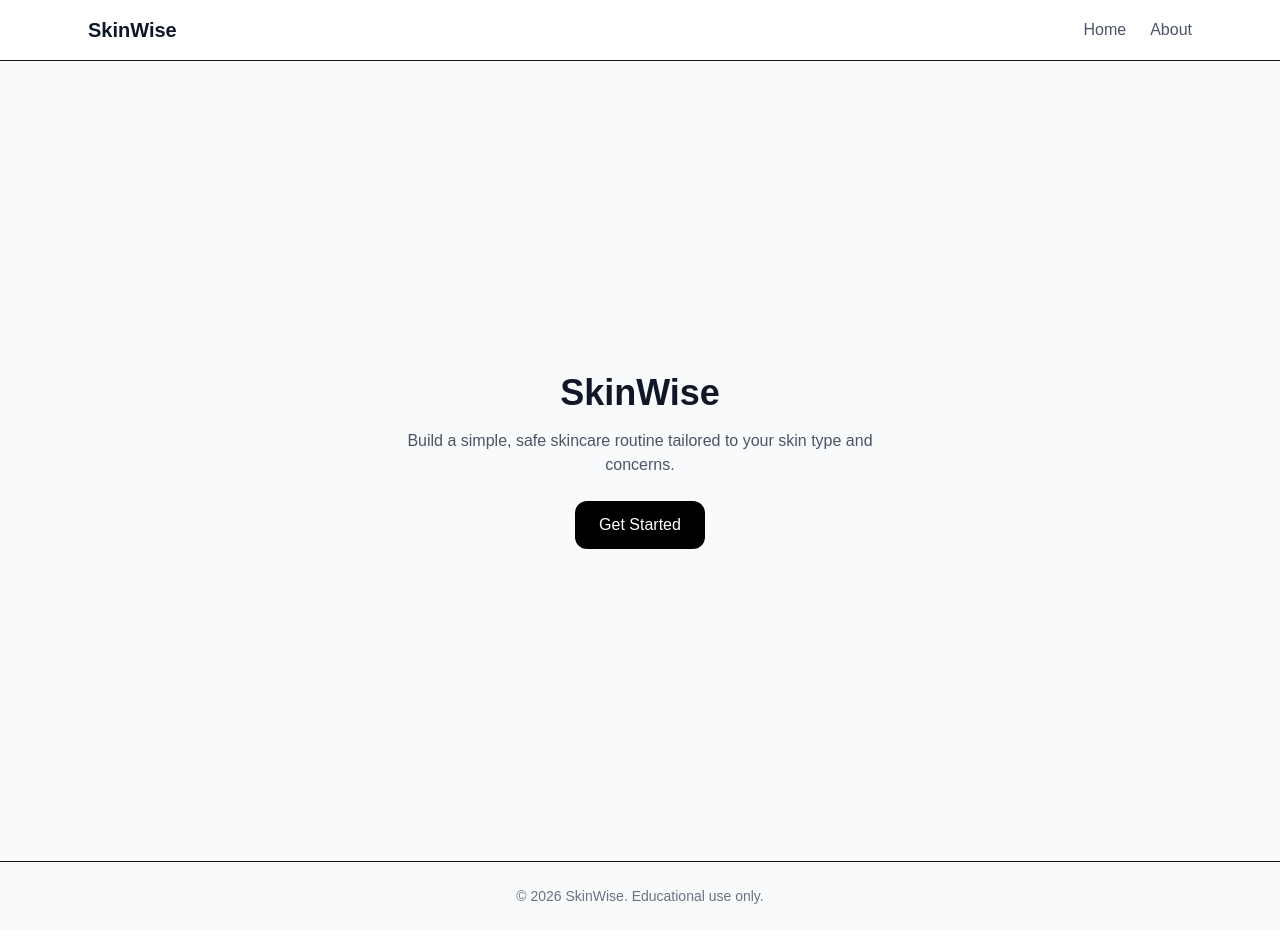
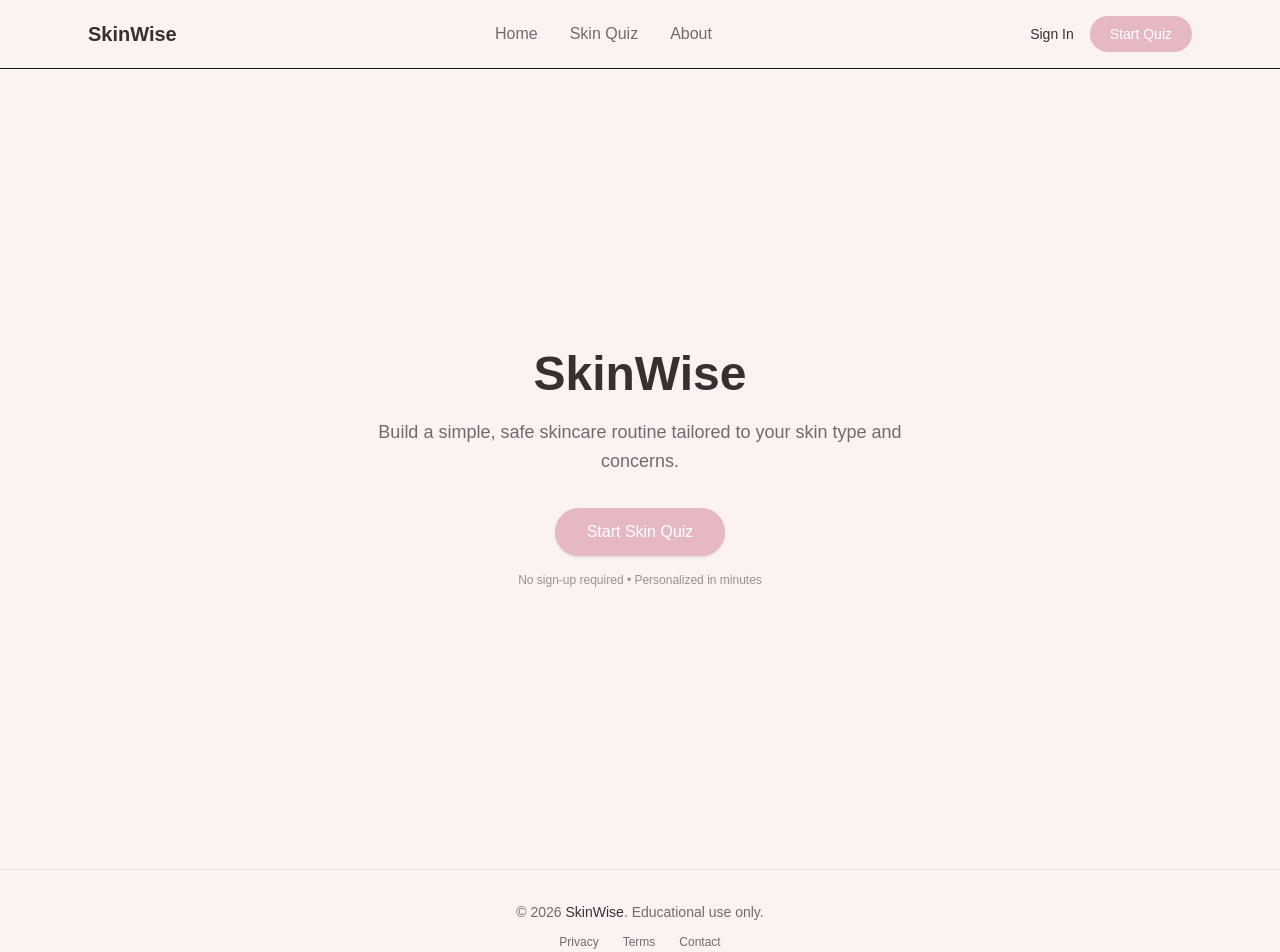
Before and after one commit to Shehnazdeep/SkinWise, a Next.js app: page / in a window 1280 px wide. Shown: the top 952 px of the page. Before the commit the page ends 930 px from the top, so only its background shows below. Built offline with nearby package versions, Linux system fonts and the light colour scheme.

Commit message:
UI styling done

```diff
--- a/app/layout.tsx
+++ b/app/layout.tsx
@@ -16,8 +16,8 @@ const geistMono = Geist_Mono({
 });
 
 export const metadata: Metadata = {
-  title: "Create Next App",
-  description: "Generated by create next app",
+  title: "SkinWise",
+  description: "SkinWise helps you discover personalized skincare routines tailored to your skin type and concerns.",
 };
 
 export default function RootLayout({
--- a/app/page.tsx
+++ b/app/page.tsx
@@ -1,18 +1,33 @@
 import Image from "next/image";
+
 export default function Home() {
   return (
-    <main className="min-h-screen bg-gray-50 flex items-center justify-center">
+    <main className="min-h-screen bg-[#FBF3F0] flex items-center justify-center">
       <div className="max-w-xl text-center p-6">
-        <h1 className="text-4xl font-semibold text-gray-900">
+
+        {/* Brand Name */}
+        <h1 className="text-5xl font-semibold text-[#3A2F2F]">
           SkinWise
         </h1>
-        <p className="mt-4 text-gray-600">
+
+        {/* Tagline */}
+        <p className="mt-5 text-[#3A2F2F]/70 text-lg leading-relaxed">
           Build a simple, safe skincare routine tailored to your skin type and concerns.
         </p>
 
-        <button className="mt-6 px-6 py-3 rounded-xl bg-black text-white hover:bg-gray-800 transition">
-          Get Started
+        {/* Primary CTA */}
+        <button
+          className="mt-8 px-8 py-3 rounded-full
+          bg-[#E6B8C2] text-white font-medium
+          hover:bg-[#B5838D] transition shadow-sm"
+        >
+          Start Skin Quiz
         </button>
+
+        {/* Secondary trust text */}
+        <p className="mt-4 text-xs text-[#3A2F2F]/50">
+          No sign-up required • Personalized in minutes
+        </p>
       </div>
     </main>
   );
--- a/components/Footer.tsx
+++ b/components/Footer.tsx
@@ -1,8 +1,26 @@
 export default function Footer() {
     return (
-        <footer className="w-full border-t bg-gray-50">
-            <div className="max-w-6xl mx-auto px-6 py-6 text-sm text-gray-500 text-center">
-                © {new Date().getFullYear()} SkinWise. Educational use only.
+        <footer className="w-full border-t border-[#E6B8C2]/40 bg-[#FBF3F0]">
+            <div className="max-w-6xl mx-auto px-6 py-8 text-sm text-center text-[#3A2F2F]/70">
+
+                <p>
+                    © {new Date().getFullYear()} <span className="font-medium text-[#3A2F2F]">SkinWise</span>.
+                    Educational use only.
+                </p>
+
+                {/* Optional links */}
+                <div className="mt-3 flex justify-center gap-6 text-xs">
+                    <a href="#" className="hover:text-[#B5838D] transition">
+                        Privacy
+                    </a>
+                    <a href="#" className="hover:text-[#B5838D] transition">
+                        Terms
+                    </a>
+                    <a href="#" className="hover:text-[#B5838D] transition">
+                        Contact
+                    </a>
+                </div>
+
             </div>
         </footer>
     );
--- a/components/Header.tsx
+++ b/components/Header.tsx
@@ -1,15 +1,56 @@
+// export default function Header() {
+//     return (
+//         <header className="w-full border-b bg-white">
+//             <div className="max-w-6xl mx-auto px-6 py-4 flex justify-between items-center">
+//                 <h1 className="text-xl font-semibold text-gray-900">
+//                     SkinWise
+//                 </h1>
+
+//                 <nav className="space-x-6 text-gray-600">
+//                     <a href="#" className="hover:text-gray-900">Home</a>
+//                     <a href="#" className="hover:text-gray-900">Skin Quiz</a>
+//                     <a href="#" className="hover:text-gray-900">About</a>
+//                 </nav>
+//                 <button className="text-gray-800">Sign In</button>
+//             </div>
+//         </header>
+//     );
+// }
 export default function Header() {
     return (
-        <header className="w-full border-b bg-white">
+        <header className="w-full border-b bg-[#FBF3F0]">
             <div className="max-w-6xl mx-auto px-6 py-4 flex justify-between items-center">
-                <h1 className="text-xl font-semibold text-gray-900">
+
+                {/* Logo */}
+                <h1 className="text-xl font-semibold text-[#3A2F2F]">
                     SkinWise
                 </h1>
 
-                <nav className="space-x-6 text-gray-600">
-                    <a href="#" className="hover:text-gray-900">Home</a>
-                    <a href="#" className="hover:text-gray-900">About</a>
+                {/* Navigation */}
+                <nav className="hidden md:flex space-x-8 text-[#3A2F2F]/70 font-medium">
+                    <a href="#" className="hover:text-[#3A2F2F] transition">
+                        Home
+                    </a>
+                    <a href="#" className="hover:text-[#3A2F2F] transition">
+                        Skin Quiz
+                    </a>
+                    <a href="#" className="hover:text-[#3A2F2F] transition">
+                        About
+                    </a>
                 </nav>
+
+                {/* Actions */}
+                <div className="flex items-center gap-4">
+                    <button className="text-sm font-medium text-[#3A2F2F] hover:opacity-80 transition">
+                        Sign In
+                    </button>
+
+                    <button className="hidden sm:inline-flex px-5 py-2 text-sm font-medium text-white rounded-full
+            bg-[#E6B8C2] hover:bg-[#B5838D] transition">
+                        Start Quiz
+                    </button>
+                </div>
+
             </div>
         </header>
     );
```
